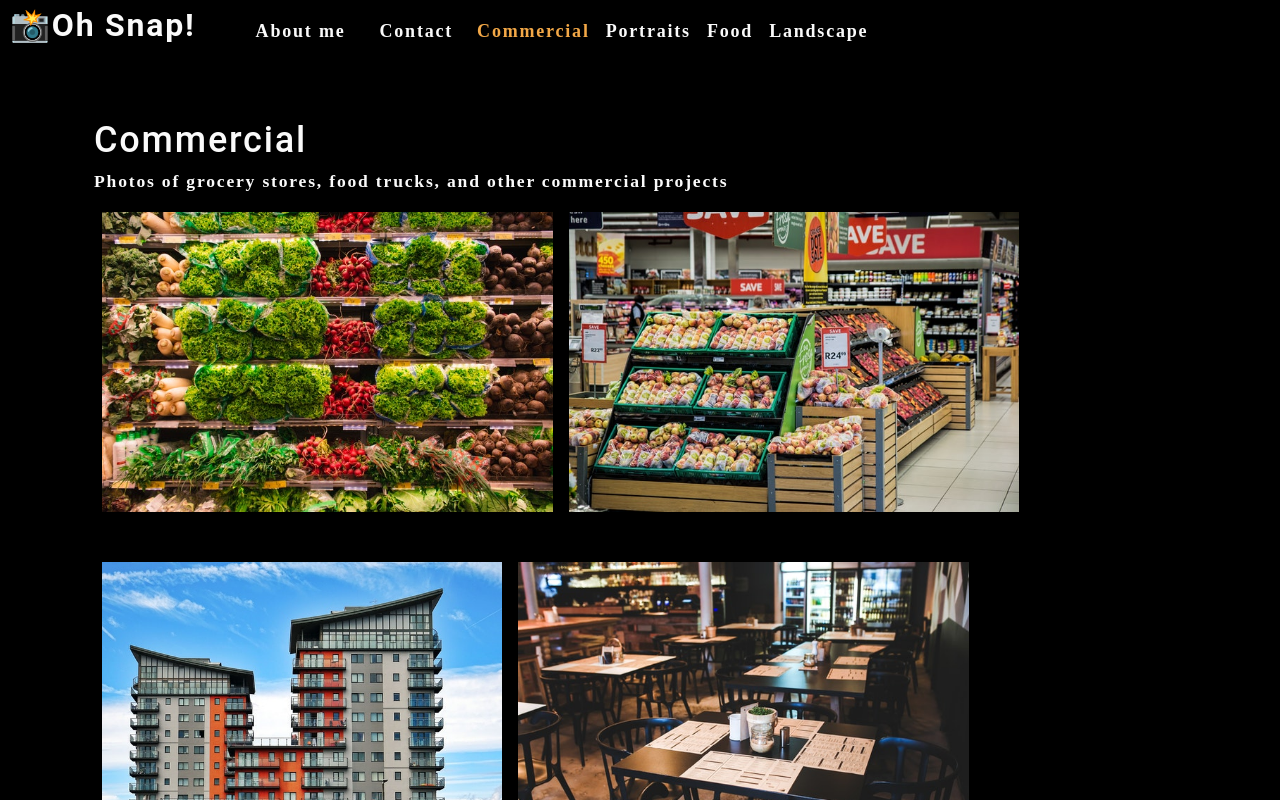
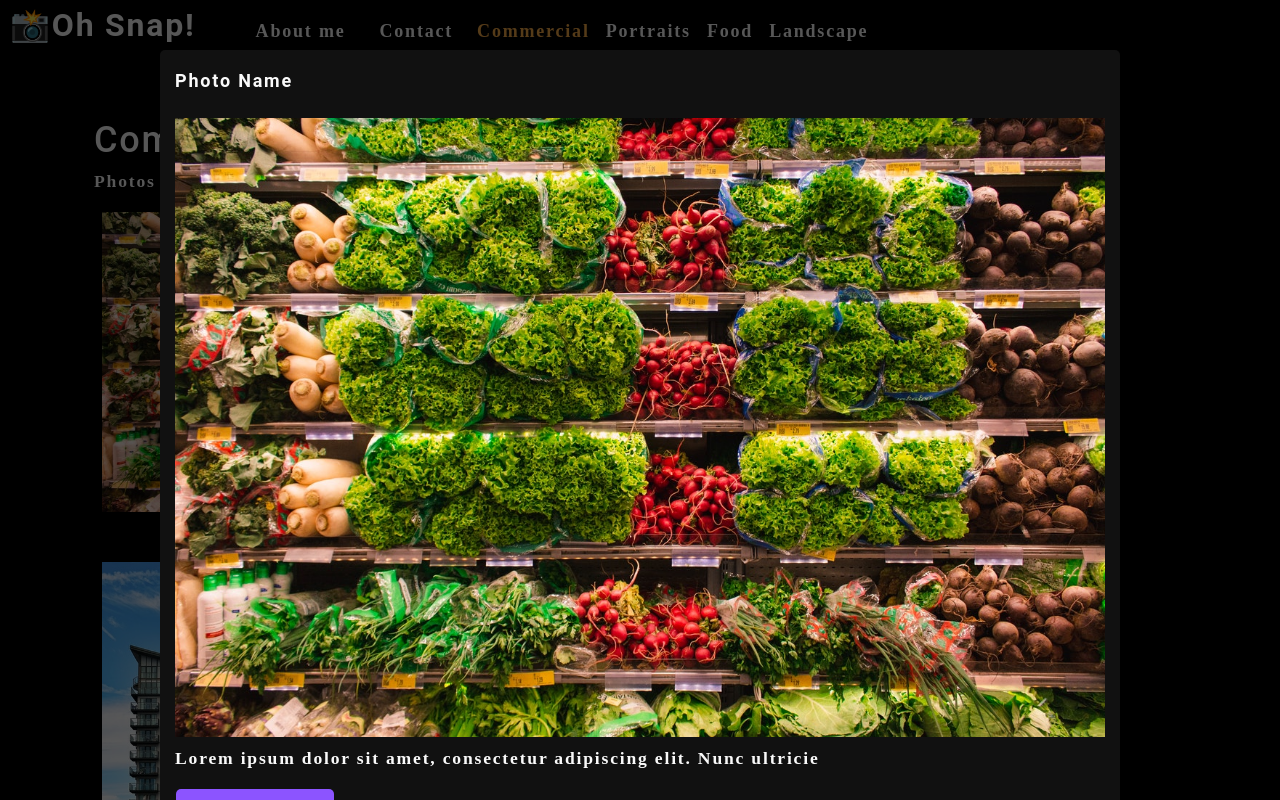
Before and after one commit to Jburg1414/photo-port, a React (Create React App) app: page / in a window 1280 px wide. Both pictures are taken after a click on the picture 327 px from the left and 361 px from the top of the page. Shown: the top 800 px of the page. Built offline with nearby package versions, Linux system fonts and the light colour scheme.

Commit message:
setup initial modal for images

```diff
--- /dev/null
+++ b/src/components/Modal/index.js
@@ -0,0 +1,17 @@
+import React from "react";
+
+function Modal({currentPhoto}) {
+    const {name, category, description, index} = currentPhoto;
+  return (
+    <div className="modalBackdrop">
+      <div className="modalContainer">
+        <h3 className="modalTitle">Photo Name</h3>
+        <img src={require(`../../assets/large/${category}/${index}.jpg`)} alt="current category" />
+        <p>{description}</p>
+        <button type="button">Close this modal</button>
+      </div>
+    </div>
+  );
+}
+
+export default Modal;
--- a/src/components/PhotoList/index.js
+++ b/src/components/PhotoList/index.js
@@ -1,6 +1,10 @@
 import React, { useState } from "react";
+import Modal from "../Modal";
 
 const PhotoList = ({ category }) => {
+  const [currentPhoto, setCurrentPhoto] = useState();
+  const [isModalOpen, setIsModalOpen] = useState(false);
+
   const [photos] = useState([
     {
       name: "Grocery aisle",
@@ -119,15 +123,21 @@
   ]);
 
   const currentPhotos = photos.filter((photo) => photo.category === category);
+  const toggleModal = (image, i) => {
+    setCurrentPhoto({ ...image, index: i })
+    setIsModalOpen(true);
+  };
 
   return (
     <div>
+      {isModalOpen && (<Modal currentPhoto={currentPhoto} />)}
       <div className="flex-row">
         {currentPhotos.map((image, i) => (
           <img
             src={require(`../../assets/small/${category}/${i}.jpg`)}
             alt={image.name}
             className="img-thumbnail mx-1"
+            onClick={() => toggleModal(image, i)}
             key={image.name}
           />
         ))}
```
